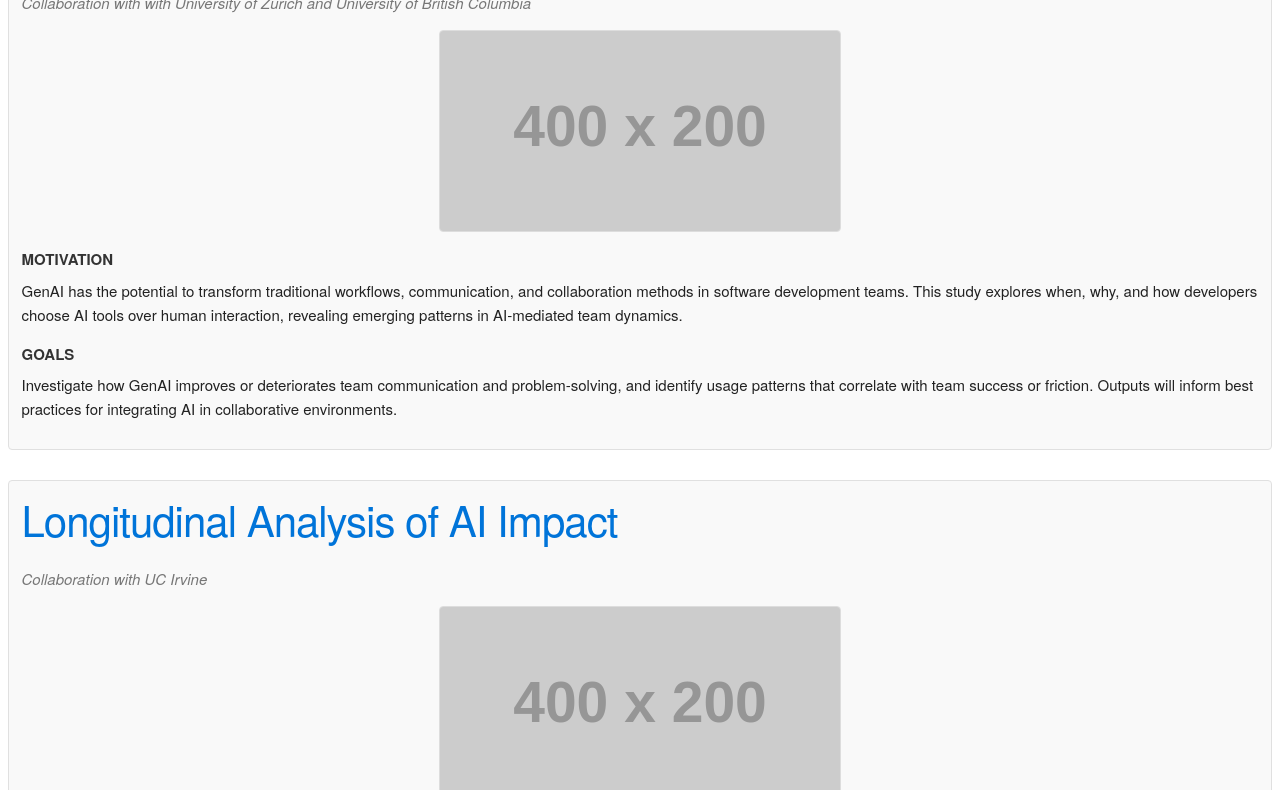
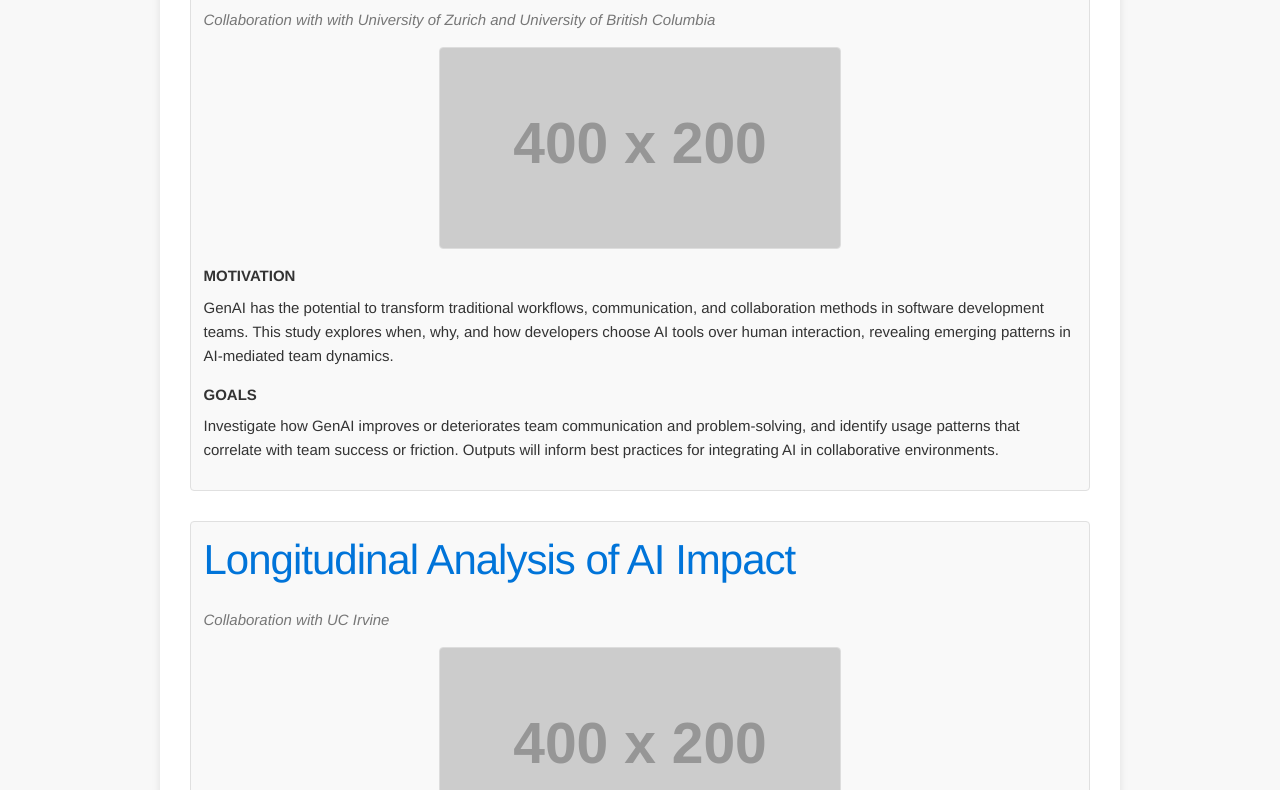
Before and after one commit to iliazaharov/HAX-JB, a website: page collaborations.html in a window 1280 px wide. Shown: the part 288-1078 px from the top of the page. Drawn offline with nearby package versions, Linux system fonts and the light colour scheme; the site is published under a folder, as on GitHub Pages, so addresses that start at the root find nothing; placeholder pictures from the web are drawn by us.

Commit message:
All files commit

```diff
--- a/collaborations.html
+++ b/collaborations.html
@@ -7,8 +7,8 @@
   <!-- Base framework & shared styles -->
   <link rel="stylesheet"
         href="https://cdnjs.cloudflare.com/ajax/libs/skeleton/2.0.4/skeleton.min.css">
-  <link rel="stylesheet" href="/Styles/navigation.css">
-  <link rel="stylesheet" href="/Styles/page-box.css"><!-- grey bg + .page‑box -->
+  <link rel="stylesheet" href="Styles/navigation.css">
+  <link rel="stylesheet" href="Styles/page-box.css"><!-- grey bg + .page‑box -->
 
   <!-- Page‑specific tweaks -->
   <style>
```
Also changed, not shown: about.html (+1 -1 lines), conferences.html (+2 -2 lines), interesting.html (+2 -2 lines), papers.html (+2 -2 lines).
